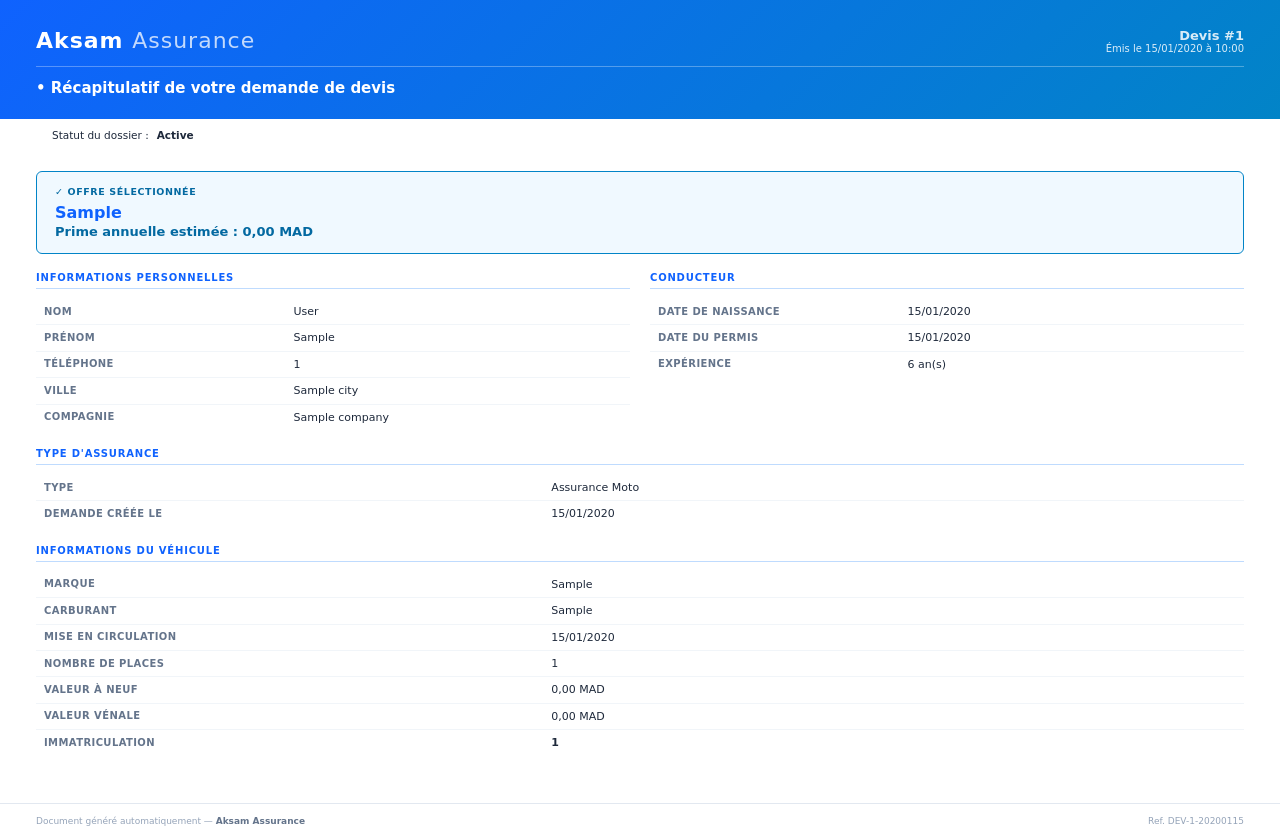
After one commit to h9h1/assurance_devis, a Symfony app: template templates/quote/recap_pdf.html.twig in a window 1280 px wide. The commit adds this page. Run offline with Twig, Linux system fonts and the light colour scheme; the template is opened without the code that fills it: most values are stand-ins (such as "Sample title", 1, 10 or a date in 2020); some libraries are stand-ins or nearby versions.

Commit message:
ajout du fonction pour telecharger recap au pdf file

```diff
--- a/composer.json
+++ b/composer.json
@@ -9,6 +9,7 @@
     "doctrine/doctrine-bundle": "^2.13",
     "doctrine/doctrine-migrations-bundle": "^3.4",
     "doctrine/orm": "^3.3",
+    "dompdf/dompdf": "^3.1",
     "easycorp/easyadmin-bundle": "^5.0",
     "symfony/asset": "^7.4",
     "symfony/asset-mapper": "^8.0",
--- /dev/null
+++ b/templates/quote/recap_pdf.html.twig
@@ -0,0 +1,386 @@
+<!DOCTYPE html>
+<html lang="fr">
+	<head>
+		<meta charset="UTF-8"/>
+		<title>Récapitulatif Devis #{{ quote.id }}</title>
+		<style>
+			* {
+				margin: 0;
+				padding: 0;
+				box-sizing: border-box;
+			}
+
+			body {
+				font-family: "DejaVu Sans", Arial, sans-serif;
+				font-size: 11px;
+				color: #1e293b;
+				background: #fff;
+				padding: 0;
+			}
+
+			/* ── En-tête ────────────────────────────────────────────── */
+			.header {
+				background: linear-gradient(135deg, #0f62fe 0%, #0284c7 100%);
+				color: #fff;
+				padding: 28px 36px 22px;
+			}
+			.header-top {
+				display: flex;
+				justify-content: space-between;
+				align-items: flex-start;
+				margin-bottom: 12px;
+			}
+			.brand {
+				font-size: 22px;
+				font-weight: 700;
+				letter-spacing: 1px;
+			}
+			.brand span {
+				opacity: 0.75;
+				font-weight: 400;
+			}
+			.header-meta {
+				text-align: right;
+				font-size: 10px;
+				opacity: 0.85;
+			}
+			.header-meta strong {
+				display: block;
+				font-size: 13px;
+				opacity: 1;
+			}
+
+			.doc-title {
+				font-size: 15px;
+				font-weight: 600;
+				border-top: 1px solid rgba(255, 255, 255, 0.3);
+				padding-top: 12px;
+				display: flex;
+				align-items: center;
+				gap: 8px;
+			}
+
+			/* ── Statut ─────────────────────────────────────────────── */
+			.status-bar {
+				padding: 10px 36px;
+				font-size: 10.5px;
+				display: flex;
+				align-items: center;
+				gap: 8px;
+			}
+			.status-bar.confirmed {
+				background: #dbeafe;
+				color: #1d4ed8;
+			}
+			.status-bar.submitted {
+				background: #e0f2fe;
+				color: #0369a1;
+			}
+			.status-bar.accepted {
+				background: #dcfce7;
+				color: #15803d;
+			}
+			.status-bar.rejected {
+				background: #fee2e2;
+				color: #b91c1c;
+			}
+
+			.status-dot {
+				width: 8px;
+				height: 8px;
+				border-radius: 50%;
+				display: inline-block;
+			}
+			.confirmed .status-dot {
+				background: #1d4ed8;
+			}
+			.submitted .status-dot {
+				background: #0369a1;
+			}
+			.accepted .status-dot {
+				background: #15803d;
+			}
+			.rejected .status-dot {
+				background: #b91c1c;
+			}
+
+			/* ── Corps ──────────────────────────────────────────────── */
+			.body {
+				padding: 20px 36px 30px;
+			}
+
+			.section {
+				margin-bottom: 18px;
+			}
+			.section-title {
+				font-size: 10px;
+				font-weight: 700;
+				text-transform: uppercase;
+				letter-spacing: 0.8px;
+				color: #0f62fe;
+				border-bottom: 1.5px solid #bfdbfe;
+				padding-bottom: 5px;
+				margin-bottom: 10px;
+			}
+
+			table.info {
+				width: 100%;
+				border-collapse: collapse;
+			}
+			table.info td {
+				padding: 5px 8px;
+				vertical-align: middle;
+				border-bottom: 1px solid #f1f5f9;
+				line-height: 1.4;
+			}
+			table.info td:first-child {
+				color: #64748b;
+				font-weight: 600;
+				width: 42%;
+				font-size: 10px;
+				text-transform: uppercase;
+				letter-spacing: 0.4px;
+			}
+			table.info td:last-child {
+				font-weight: 500;
+				color: #1e293b;
+			}
+			table.info tr:last-child td {
+				border-bottom: none;
+			}
+
+			/* ── Offre choisie ──────────────────────────────────────── */
+			.offer-box {
+				background: #f0f9ff;
+				border: 1.5px solid #0284c7;
+				border-radius: 6px;
+				padding: 14px 18px;
+				margin-bottom: 18px;
+			}
+			.offer-box .offer-label {
+				font-size: 9.5px;
+				font-weight: 700;
+				text-transform: uppercase;
+				letter-spacing: 0.6px;
+				color: #0369a1;
+				margin-bottom: 6px;
+			}
+			.offer-box .offer-name {
+				font-size: 16px;
+				font-weight: 700;
+				color: #0f62fe;
+			}
+			.offer-box .offer-price {
+				font-size: 13px;
+				font-weight: 600;
+				color: #0369a1;
+				margin-top: 2px;
+			}
+
+			/* ── Deux colonnes ──────────────────────────────────────── */
+			.two-col {
+				display: flex;
+				gap: 20px;
+			}
+			.two-col .section {
+				flex: 1;
+			}
+
+			/* ── Pied de page ───────────────────────────────────────── */
+			.footer {
+				border-top: 1px solid #e2e8f0;
+				padding: 12px 36px;
+				font-size: 9px;
+				color: #94a3b8;
+				display: flex;
+				justify-content: space-between;
+				align-items: center;
+			}
+			.footer strong {
+				color: #64748b;
+			}
+		</style>
+	</head>
+	<body>
+
+		{# ── En-tête ─────────────────────────────────────────────────── #}
+		<div class="header">
+			<div class="header-top">
+				<div class="brand">Aksam
+					<span>Assurance</span>
+				</div>
+				<div class="header-meta">
+					<strong>Devis #{{ quote.id }}</strong>
+					Émis le
+					{{ generatedAt|date('d/m/Y à H:i') }}
+				</div>
+			</div>
+			<div class="doc-title">&#x2022; Récapitulatif de votre demande de devis</div>
+		</div>
+
+		{# ── Bande de statut ─────────────────────────────────────────── #}
+		<div class="status-bar {{ quote.status|lower }}">
+			<span class="status-dot"></span>
+			Statut du dossier :
+			<strong>
+				{% if quote.status == 'confirmed' %}Confirmé
+					{% elseif quote.status == 'submitted' %}Soumis
+					{% elseif quote.status == 'accepted' %}Accepté
+					{% elseif quote.status == 'rejected' %}Rejeté
+				{% else %}
+					{{ quote.status|capitalize }}
+				{% endif %}
+			</strong>
+		</div>
+
+		<div
+			class="body">
+
+			{# ── Offre choisie (si disponible) ───────────────────────── #}
+			{% if quote.selectedOffer is defined and quote.selectedOffer %}
+				<div class="offer-box">
+					<div class="offer-label">&#x2713; Offre sélectionnée</div>
+					<div class="offer-name">{{ quote.selectedOffer|capitalize }}</div>
+					{% if quote.customEstimation is defined and quote.customEstimation %}
+						<div class="offer-price">Prime annuelle estimée :
+							{{ quote.customEstimation|number_format(2, ',', ' ') }}
+							MAD</div>
+					{% endif %}
+				</div>
+			{% endif %}
+
+			{# ── Infos personnelles + conducteur ─────────────────────── #}
+			<div class="two-col">
+				<div class="section">
+					<div class="section-title">Informations personnelles</div>
+					<table class="info">
+						<tr>
+							<td>Nom</td>
+							<td>{{ quote.lastName }}</td>
+						</tr>
+						<tr>
+							<td>Prénom</td>
+							<td>{{ quote.firstName }}</td>
+						</tr>
+						<tr>
+							<td>Téléphone</td>
+							<td>{{ quote.phoneNumber }}</td>
+						</tr>
+						<tr>
+							<td>Ville</td>
+							<td>{{ quote.city|capitalize }}</td>
+						</tr>
+						<tr>
+							<td>Compagnie</td>
+							<td>{{ quote.company|capitalize }}</td>
+						</tr>
+					</table>
+				</div>
+
+				<div class="section">
+					<div class="section-title">Conducteur</div>
+					<table class="info">
+						<tr>
+							<td>Date de naissance</td>
+							<td>{{ quote.birthDate|date('d/m/Y') }}</td>
+						</tr>
+						<tr>
+							<td>Date du permis</td>
+							<td>{{ quote.licenseDate|date('d/m/Y') }}</td>
+						</tr>
+						<tr>
+							<td>Expérience</td>
+							<td>
+								{% set years = (("now"|date('U') - (quote.licenseDate|date('U'))) / 31557600)|round %}
+								{{ years }}
+								an(s)
+							</td>
+						</tr>
+					</table>
+				</div>
+			</div>
+
+			{# ── Type d'assurance ────────────────────────────────────── #}
+			<div class="section">
+				<div class="section-title">Type d'assurance</div>
+				<table class="info">
+					<tr>
+						<td>Type</td>
+						<td>
+							{% if quote.insuranceType == 'auto' %}Assurance Auto
+								{% else %}Assurance Moto
+							{% endif %}
+						</td>
+					</tr>
+					<tr>
+						<td>Demande créée le</td>
+						<td>{{ quote.createdAt|date('d/m/Y') }}</td>
+					</tr>
+				</table>
+			</div>
+
+			{# ── Véhicule ────────────────────────────────────────────── #}
+			<div class="section">
+				<div class="section-title">Informations du véhicule</div>
+				<table class="info">
+					<tr>
+						<td>Marque</td>
+						<td>{{ quote.vehicleBrand|capitalize }}</td>
+					</tr>
+					<tr>
+						<td>Carburant</td>
+						<td>{{ quote.fuelType|capitalize }}</td>
+					</tr>
+					<tr>
+						<td>Mise en circulation</td>
+						<td>{{ quote.firstRegistrationDate|date('d/m/Y') }}</td>
+					</tr>
+					<tr>
+						<td>Nombre de places</td>
+						<td>{{ quote.seatCount }}</td>
+					</tr>
+					<tr>
+						<td>Valeur à neuf</td>
+						<td>{{ quote.newValue|number_format(2, ',', ' ') }}
+							MAD</td>
+					</tr>
+					<tr>
+						<td>Valeur vénale</td>
+						<td>{{ quote.marketValue|number_format(2, ',', ' ') }}
+							MAD</td>
+					</tr>
+					<tr>
+						<td>Immatriculation</td>
+						<td>
+							<strong>{{ quote.registrationNumber }}</strong>
+						</td>
+					</tr>
+					{% if quote.insuranceType == 'auto' and quote.fiscalPower %}
+						<tr>
+							<td>Puissance fiscale</td>
+							<td>{{ quote.fiscalPower }}
+								CV</td>
+						</tr>
+					{% endif %}
+					{% if quote.insuranceType == 'moto' and quote.engineCapacity %}
+						<tr>
+							<td>Cylindrée</td>
+							<td>{{ quote.engineCapacity }}
+								cc</td>
+						</tr>
+					{% endif %}
+				</table>
+			</div>
+
+		</div>
+
+		{# ── Pied de page ────────────────────────────────────────────── #}
+		<div class="footer">
+			<span>Document généré automatiquement —
+				<strong>Aksam Assurance</strong>
+			</span>
+			<span>Ref. DEV-{{ quote.id }}-{{ generatedAt|date('Ymd') }}</span>
+		</div>
+
+	</body>
+</html>
```
Also changed, not shown: src/Controller/Web/QuoteWizardController.php (+18 -0 lines), src/Service/QuotePdfService.php (added, +40 -0 lines), templates/base.html.twig (+5 -5 lines), templates/quote/show.html.twig (+18 -0 lines), 1 other file.
